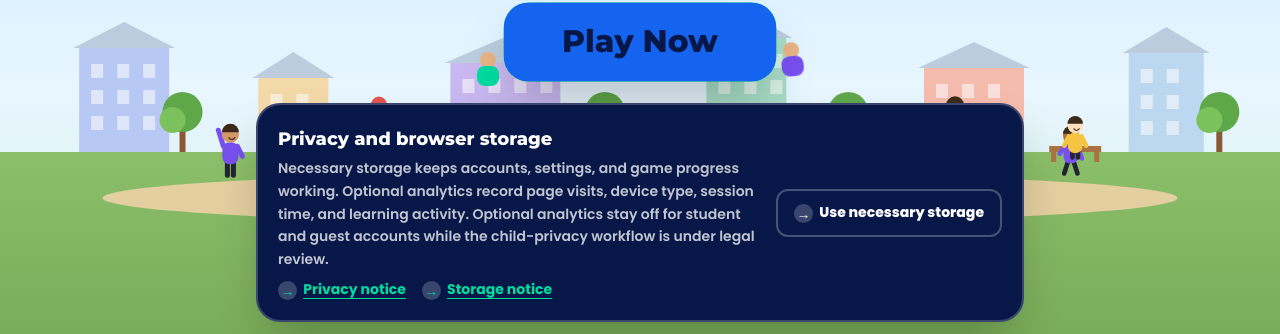
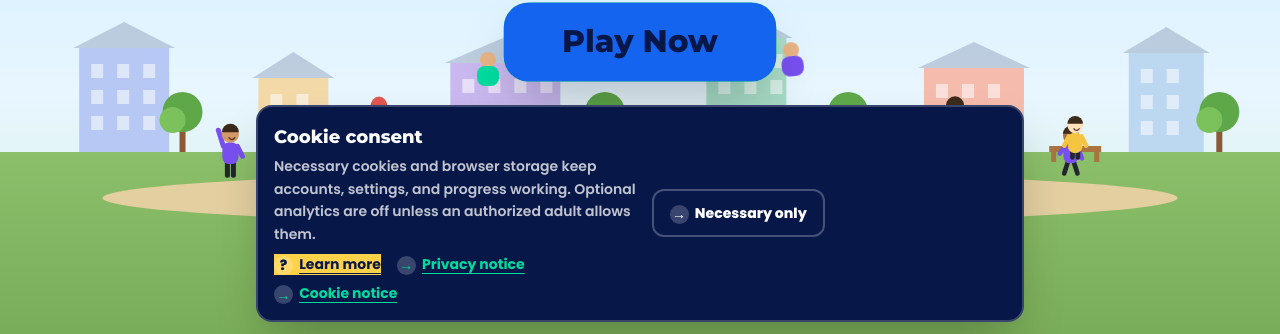
Before and after one commit to dev-rai1/tayu-game, a React (Vite) app in the folder frontend/: page / in a window 1280 px wide. Shown: the part 466-800 px from the top of the page. Built offline with nearby package versions, Linux system fonts and the light colour scheme; no server answers.

Commit message:
Improve cookie consent overlay UX

```diff
--- a/frontend/src/components/PrivacyChoices.jsx
+++ b/frontend/src/components/PrivacyChoices.jsx
@@ -7,11 +7,15 @@ import {
   setAnalyticsChoice,
 } from '../services/privacyPreferences.js'
 
+const IMMERSIVE_PATHS = ['/avatar', '/world', '/guru', '/path-complete']
+
 export function PrivacyChoices() {
   const { pathname } = useLocation()
   const [choice, setChoice] = useState(() => getAnalyticsChoice())
+  const [expanded, setExpanded] = useState(false)
   const canAllowAnalytics = analyticsRoleAllowed()
   const effectiveChoice = canAllowAnalytics || choice === ANALYTICS_CHOICES.NECESSARY_ONLY ? choice : null
+  const isImmersive = IMMERSIVE_PATHS.some((path) => pathname === path || pathname.startsWith(`${path}/`))
 
   useEffect(() => {
     const onChange = (event) => setChoice(event.detail || getAnalyticsChoice())
@@ -19,7 +23,9 @@ export function PrivacyChoices() {
     return () => window.removeEventListener('tayu-analytics-choice-changed', onChange)
   }, [])
 
-  if (effectiveChoice || pathname === '/privacy' || pathname === '/cookies') return null
+  // Never cover directions, controls, or the live avatar preview. Until a choice
+  // is made, optional analytics remain off and the prompt returns on a non-game page.
+  if (effectiveChoice || isImmersive || pathname === '/privacy' || pathname === '/cookies') return null
 
   const choose = (next) => {
     setAnalyticsChoice(next)
@@ -31,23 +37,31 @@ export function PrivacyChoices() {
       role="dialog"
       aria-modal="false"
       aria-labelledby="privacy-choice-title"
-      className="fixed inset-x-3 bottom-[calc(0.75rem+env(safe-area-inset-bottom,0px))] z-[950] mx-auto max-w-3xl rounded-3xl border-2 border-white/20 bg-navy p-4 text-white shadow-2xl sm:p-5"
+      className="fixed inset-x-3 bottom-[calc(0.75rem+env(safe-area-inset-bottom,0px))] z-[950] mx-auto max-w-3xl rounded-2xl border-2 border-white/20 bg-navy p-3 text-white shadow-2xl sm:p-4"
     >
-      <div className="grid items-center gap-4 md:grid-cols-[1fr_auto]">
-        <div>
-          <div id="privacy-choice-title" className="font-display text-lg font-extrabold">Privacy and browser storage</div>
+      <div className="flex flex-wrap items-center gap-3">
+        <div className="min-w-0 flex-1">
+          <div id="privacy-choice-title" className="font-display text-base font-extrabold sm:text-lg">Cookie consent</div>
           <p className="mt-1 text-sm font-semibold leading-relaxed text-white/75">
-            Necessary storage keeps accounts, settings, and game progress working. Optional analytics record page visits, device type, session time, and learning activity. Optional analytics stay off for student and guest accounts while the child-privacy workflow is under legal review.
+            Necessary cookies and browser storage keep accounts, settings, and progress working. Optional analytics are off unless an authorized adult allows them.
           </p>
-          <div className="mt-2 flex flex-wrap gap-x-4 gap-y-1 text-sm font-bold">
+          {expanded && (
+            <p className="mt-2 text-xs font-semibold leading-relaxed text-white/65">
+              Optional analytics can record page visits, device type, session time, and learning activity. Student and guest accounts use necessary storage only while the child-privacy workflow is under legal review.
+            </p>
+          )}
+          <div className="mt-2 flex flex-wrap gap-x-4 gap-y-2 text-sm font-bold">
+            <button type="button" onClick={() => setExpanded((value) => !value)} className="text-teal underline underline-offset-4">
+              {expanded ? 'Show less' : 'Learn more'}
+            </button>
             <Link to="/privacy" className="text-teal underline underline-offset-4">Privacy notice</Link>
-            <Link to="/cookies" className="text-teal underline underline-offset-4">Storage notice</Link>
+            <Link to="/cookies" className="text-teal underline underline-offset-4">Cookie notice</Link>
           </div>
         </div>
-        <div className="grid gap-2 sm:grid-cols-2 md:grid-cols-1">
-          <button type="button" onClick={() => choose(ANALYTICS_CHOICES.NECESSARY_ONLY)} className="min-h-[48px] rounded-xl border-2 border-white/25 px-4 text-sm font-extrabold">Use necessary storage</button>
+        <div className="grid w-full gap-2 sm:w-auto sm:grid-cols-2">
+          <button type="button" onClick={() => choose(ANALYTICS_CHOICES.NECESSARY_ONLY)} className="min-h-[48px] rounded-xl border-2 border-white/25 px-4 text-sm font-extrabold">Necessary only</button>
           {canAllowAnalytics && (
-            <button type="button" onClick={() => choose(ANALYTICS_CHOICES.ALLOW)} className="min-h-[48px] rounded-xl bg-teal px-4 text-sm font-extrabold text-navy">Allow optional analytics</button>
+            <button type="button" onClick={() => choose(ANALYTICS_CHOICES.ALLOW)} className="min-h-[48px] rounded-xl bg-teal px-4 text-sm font-extrabold text-navy">Allow analytics</button>
           )}
         </div>
       </div>
```
